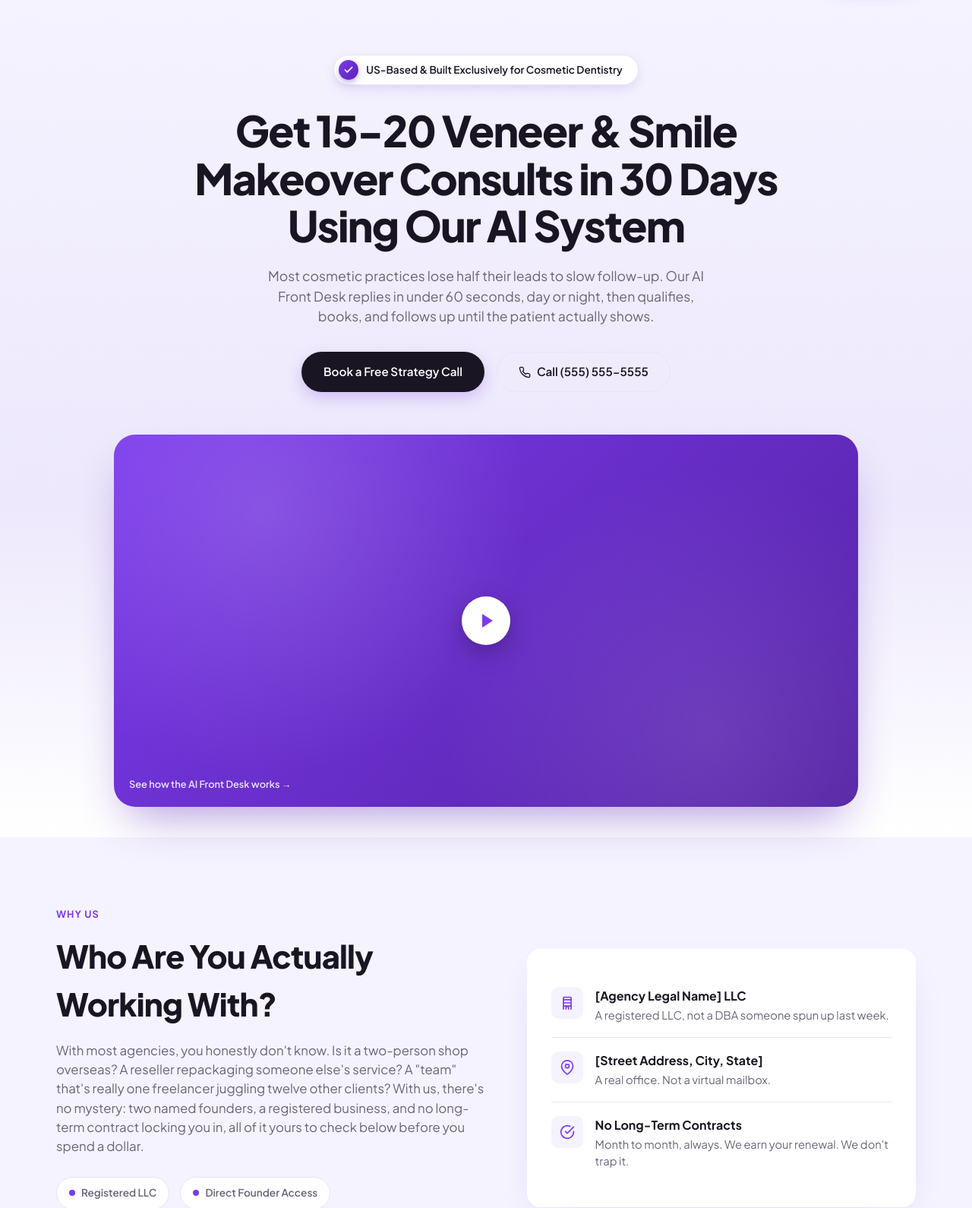
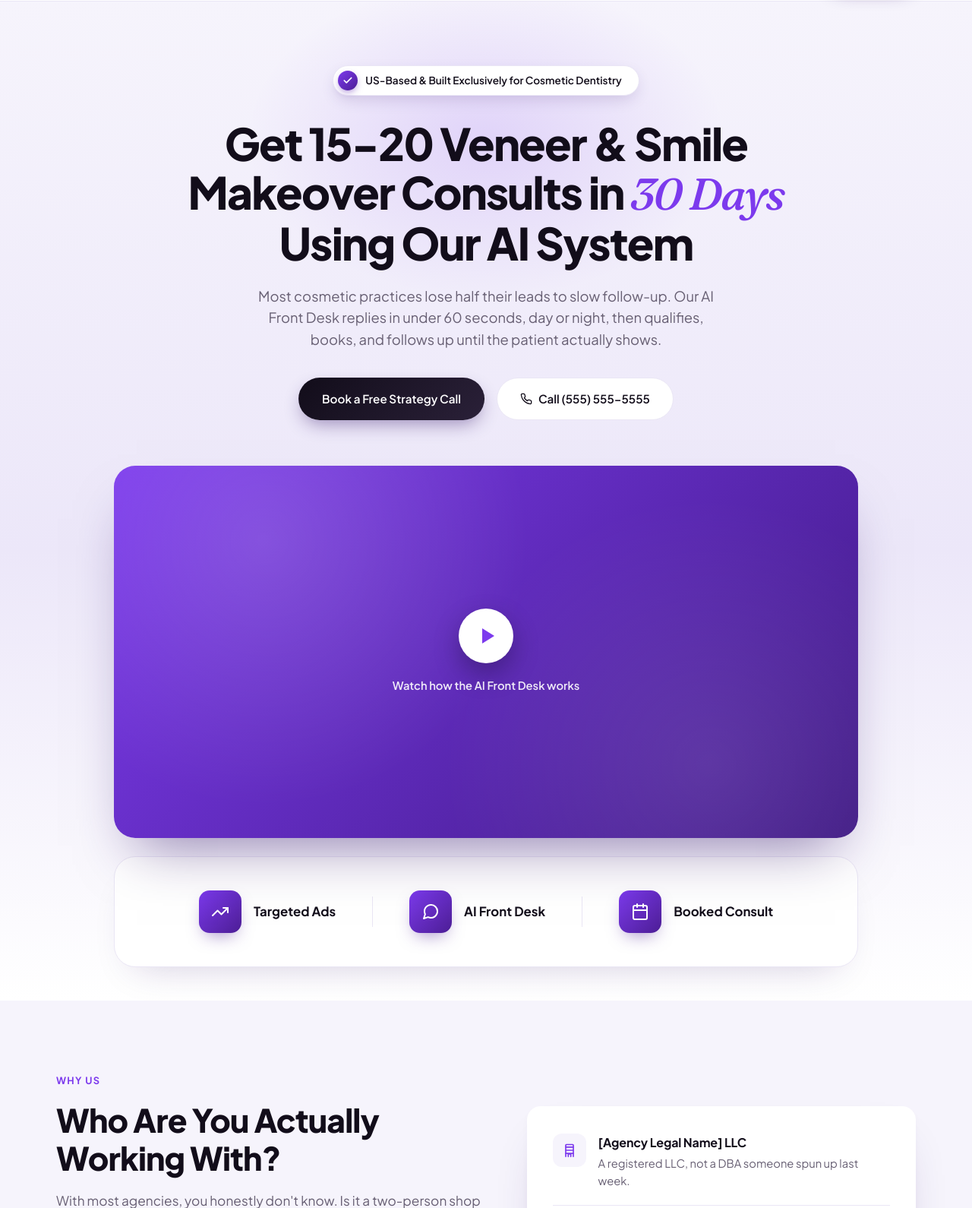
Before and after one commit to AdamRother/website, a plain HTML site: page index.html in a window 1280 px wide. Shown: the part 79-1669 px from the top of the page at 76% size. Drawn offline with Linux system fonts and the light colour scheme.

Commit message:
Redesign hero media area and refresh founder bios
Adds a real video slot above the process flow strip, separates them
into distinct cards, and rewrites founder bios in a credibility-focused
style. Also broad visual polish pass (shadows, spacing, color depth)
across the whole page.

```diff
--- a/index.html
+++ b/index.html
@@ -14,13 +14,14 @@
 <style>
   :root{
     --violet: #7C3AED;
-    --violet-dark: #5B21B6;
+    --violet-dark: #4C1D95;
+    --violet-deep: #2E1065;
     --violet-light: #A78BFA;
-    --bg-lavender: #F5F3FF;
-    --ink: #1A1523;
-    --ink-soft: #6B6478;
+    --bg-lavender: #F6F4FC;
+    --ink: #120D1A;
+    --ink-soft: #675F73;
     --white: #FFFFFF;
-    --border: #E9E4F7;
+    --border: #EAE6F5;
     --radius-lg: 28px;
     --radius-md: 18px;
     --radius-sm: 12px;
@@ -35,7 +36,7 @@
     font-family: 'Plus Jakarta Sans', sans-serif;
     color: var(--ink);
     background: var(--white);
-    line-height: 1.5;
+    line-height: 1.55;
     -webkit-font-smoothing: antialiased;
   }
 
@@ -62,43 +63,47 @@
     align-items: center;
     justify-content: center;
     gap: 8px;
-    padding: 14px 28px;
+    padding: 15px 30px;
     border-radius: 100px;
     font-weight: 600;
     font-size: 0.95rem;
     white-space: nowrap;
     border: 1.5px solid transparent;
     cursor: pointer;
-    transition: transform .15s ease, box-shadow .15s ease, background .15s ease;
+    transition: transform .18s ease, box-shadow .18s ease, background .18s ease, border-color .18s ease;
   }
   .btn:hover{ transform: translateY(-2px); }
+  .btn:active{ transform: translateY(0); }
 
   .btn-primary{
-    background: var(--ink);
+    background: linear-gradient(135deg, var(--ink) 0%, #2A2038 100%);
     color: var(--white);
-    box-shadow: 0 8px 20px rgba(124,58,237,0.25);
+    box-shadow: 0 10px 24px -6px rgba(46,16,101,0.45);
   }
-  .btn-primary:hover{ background: var(--violet-dark); }
+  .btn-primary:hover{
+    background: linear-gradient(135deg, var(--violet-dark) 0%, var(--violet-deep) 100%);
+    box-shadow: 0 14px 30px -6px rgba(76,29,149,0.5);
+  }
 
   .btn-outline{
-    background: transparent;
+    background: var(--white);
     color: var(--ink);
     border-color: var(--border);
   }
-  .btn-outline:hover{ border-color: var(--violet); color: var(--violet); }
+  .btn-outline:hover{ border-color: var(--violet); color: var(--violet); box-shadow: 0 8px 20px -8px rgba(124,58,237,0.3); }
 
   .btn-light{
     background: var(--white);
-    color: var(--violet-dark);
+    color: var(--violet-deep);
   }
   .btn-light:hover{ background: var(--bg-lavender); }
 
   .btn-ghost-light{
-    background: rgba(255,255,255,0.12);
+    background: rgba(255,255,255,0.1);
     color: var(--white);
-    border-color: rgba(255,255,255,0.4);
+    border-color: rgba(255,255,255,0.35);
   }
-  .btn-ghost-light:hover{ background: rgba(255,255,255,0.22); }
+  .btn-ghost-light:hover{ background: rgba(255,255,255,0.2); border-color: rgba(255,255,255,0.6); }
 
   .btn-sm{ padding: 11px 22px; font-size: 0.85rem; }
 
@@ -107,15 +112,15 @@
     position: sticky;
     top: 0;
     z-index: 50;
-    background: rgba(255,255,255,0.85);
-    backdrop-filter: blur(10px);
+    background: rgba(255,255,255,0.82);
+    backdrop-filter: blur(14px);
     border-bottom: 1px solid var(--border);
   }
   nav.wrap{
     display:flex;
     align-items:center;
     justify-content:space-between;
-    height: 78px;
+    height: 80px;
   }
   .logo{
     display:flex;
@@ -133,17 +138,20 @@
   .nav-links{
     display:flex;
     align-items:center;
-    gap: 36px;
+    gap: 38px;
     font-weight: 500;
     font-size: 0.95rem;
     color: var(--ink-soft);
   }
+  .nav-links a{ position: relative; padding: 4px 0; transition: color .15s ease; }
   .nav-links a:hover{ color: var(--ink); }
-  .nav-cta{ display:flex; align-items:center; gap:14px; }
+  .nav-cta{ display:flex; align-items:center; gap:16px; }
   .nav-phone{
-    display:flex; align-items:center; gap:6px;
+    display:flex; align-items:center; gap:7px;
     font-weight:600; font-size:0.9rem; color: var(--ink);
+    transition: color .15s ease;
   }
+  .nav-phone:hover{ color: var(--violet); }
 
   .menu-toggle{
     display:none;
@@ -160,12 +168,24 @@
 
   /* ---------- Hero ---------- */
   .hero{
-    background: linear-gradient(180deg, var(--bg-lavender) 0%, #EDE8FC 60%, var(--white) 100%);
-    padding: 72px 0 40px;
+    position: relative;
+    background: linear-gradient(180deg, var(--bg-lavender) 0%, #ECE7F9 55%, var(--white) 100%);
+    padding: 84px 0 44px;
+    overflow: hidden;
+  }
+  .hero::before{
+    content:"";
+    position:absolute;
+    top:-120px; left:50%;
+    width: 900px; height:600px;
+    transform: translateX(-50%);
+    background: radial-gradient(closest-side, rgba(124,58,237,0.16), transparent 70%);
+    pointer-events:none;
   }
   .hero-inner{
+    position: relative;
     text-align:center;
-    max-width: 820px;
+    max-width: 840px;
     margin: 0 auto;
   }
   .badge{
@@ -174,13 +194,13 @@
     gap:10px;
     background: var(--white);
     border: 1px solid var(--border);
-    padding: 6px 20px 6px 6px;
+    padding: 6px 22px 6px 6px;
     border-radius: 100px;
     font-size: 0.85rem;
     font-weight: 600;
     color: var(--ink);
-    box-shadow: 0 6px 18px -4px rgba(91,33,182,0.18);
-    margin-bottom: 28px;
+    box-shadow: 0 8px 22px -6px rgba(46,16,101,0.2);
+    margin-bottom: 30px;
   }
   .badge-icon{
     width: 26px;
@@ -194,17 +214,17 @@
     box-shadow: 0 4px 10px -2px rgba(91,33,182,0.5);
   }
   h1{
-    font-size: clamp(2.2rem, 5vw, 3.5rem);
+    font-size: clamp(2.3rem, 5vw, 3.65rem);
     font-weight: 800;
     letter-spacing: -0.03em;
-    line-height: 1.12;
-    margin-bottom: 22px;
+    line-height: 1.1;
+    margin-bottom: 24px;
   }
   .hero p.sub{
-    font-size: 1.1rem;
+    font-size: 1.15rem;
     color: var(--ink-soft);
-    max-width: 580px;
-    margin: 0 auto 34px;
+    max-width: 600px;
+    margin: 0 auto 36px;
   }
   .hero-ctas{
     display:flex;
@@ -212,23 +232,25 @@
     justify-content:center;
     gap: 16px;
     flex-wrap: wrap;
-    margin-bottom: 56px;
+    margin-bottom: 60px;
   }
 
-  .hero-visual{
+  .video-panel{
     position:relative;
     max-width: 980px;
-    margin: 0 auto;
+    margin: 0 auto 24px;
     border-radius: var(--radius-lg);
-    overflow:hidden;
-    background: linear-gradient(135deg, var(--violet), #4C1D95 120%);
+    overflow: hidden;
+    background: linear-gradient(135deg, var(--violet) 0%, var(--violet-deep) 130%);
     aspect-ratio: 16/8;
     display:flex;
+    flex-direction:column;
     align-items:center;
     justify-content:center;
-    box-shadow: 0 30px 60px -20px rgba(91,33,182,0.45);
+    gap: 18px;
+    box-shadow: 0 40px 70px -30px rgba(46,16,101,0.5);
   }
-  .hero-visual::before{
+  .video-panel::before{
     content:"";
     position:absolute; inset:0;
     background:
@@ -236,32 +258,80 @@
       radial-gradient(circle at 80% 80%, rgba(255,255,255,0.1), transparent 40%);
   }
   .play-btn{
-    width: 64px; height:64px;
+    position: relative;
+    width: 72px; height:72px;
     border-radius: 50%;
     background: var(--white);
+    border: none;
+    cursor: pointer;
     display:flex; align-items:center; justify-content:center;
-    box-shadow: 0 10px 30px rgba(0,0,0,0.25);
-    z-index:1;
+    box-shadow: 0 14px 34px rgba(0,0,0,0.28);
+    transition: transform .18s ease;
   }
+  .play-btn:hover{ transform: scale(1.06); }
   .play-btn::after{
     content:"";
     width:0; height:0;
-    border-left: 14px solid var(--violet);
-    border-top: 9px solid transparent;
-    border-bottom: 9px solid transparent;
-    margin-left: 4px;
+    border-left: 16px solid var(--violet);
+    border-top: 10px solid transparent;
+    border-bottom: 10px solid transparent;
+    margin-left: 5px;
   }
-  .hero-visual .caption{
-    position:absolute;
-    bottom: 20px; left:20px;
-    color: rgba(255,255,255,0.85);
-    font-size: 0.8rem;
-    font-weight:600;
-    z-index:1;
+  .video-caption{
+    position: relative;
+    color: rgba(255,255,255,0.9);
+    font-size: 0.92rem;
+    font-weight: 600;
+  }
+
+  .flow-strip{
+    max-width: 980px;
+    margin: 0 auto;
+    display:flex;
+    align-items:center;
+    justify-content:center;
+    gap: 48px;
+    padding: 44px 40px;
+    flex-wrap: wrap;
+    background: var(--white);
+    border: 1px solid var(--border);
+    border-radius: var(--radius-lg);
+    box-shadow: 0 24px 50px -30px rgba(46,16,101,0.25);
+  }
+  .flow-item{
+    display:flex;
+    align-items:center;
+    gap: 16px;
+  }
+  .flow-icon-sm{
+    width: 56px; height:56px;
+    flex-shrink: 0;
+    border-radius: 14px;
+    background: linear-gradient(135deg, var(--violet), var(--violet-dark));
+    color: var(--white);
+    display:flex; align-items:center; justify-content:center;
+    box-shadow: 0 10px 22px -8px rgba(76,29,149,0.5);
+  }
+  .flow-icon-sm svg{ width: 24px; height: 24px; }
+  .flow-item span{
+    color: var(--ink);
+    font-weight: 700;
+    font-size: 1.05rem;
+    white-space: nowrap;
+  }
+  .flow-divider{
+    width: 1px;
+    height: 40px;
+    background: var(--border);
+    flex-shrink: 0;
+  }
+  @media (max-width: 640px){
+    .flow-strip{ gap: 24px; padding: 32px 24px; }
+    .flow-divider{ display: none; }
   }
 
   /* ---------- Section shared ---------- */
-  section{ padding: 88px 0; }
+  section{ padding: 92px 0; }
   .section-head{
     text-align:center;
     max-width: 640px;
@@ -272,19 +342,20 @@
     color: var(--violet);
     font-weight: 700;
     font-size: 0.8rem;
-    letter-spacing: 0.08em;
+    letter-spacing: 0.1em;
     text-transform: uppercase;
-    margin-bottom: 14px;
+    margin-bottom: 16px;
   }
   h2{
-    font-size: clamp(1.8rem, 3.6vw, 2.6rem);
+    font-size: clamp(1.85rem, 3.6vw, 2.65rem);
     font-weight: 800;
     letter-spacing: -0.02em;
+    line-height: 1.18;
     margin-bottom: 16px;
   }
   .section-head p{
     color: var(--ink-soft);
-    font-size: 1.05rem;
+    font-size: 1.08rem;
   }
 
   /* ---------- Legitimacy ---------- */
@@ -298,43 +369,44 @@
   .legit-card{
     background: var(--white);
     border-radius: var(--radius-md);
-    padding: 32px;
-    box-shadow: 0 20px 50px -25px rgba(91,33,182,0.25);
+    padding: 34px;
+    box-shadow: 0 30px 60px -30px rgba(46,16,101,0.3), 0 4px 14px -6px rgba(46,16,101,0.08);
   }
   .legit-row{
     display:flex;
     gap: 16px;
-    padding: 18px 0;
+    padding: 20px 0;
     border-bottom: 1px solid var(--border);
   }
-  .legit-row:last-child{ border-bottom:none; }
+  .legit-row:first-child{ padding-top: 2px; }
+  .legit-row:last-child{ border-bottom:none; padding-bottom: 2px; }
   .legit-icon{
-    width: 42px; height:42px; flex-shrink:0;
-    border-radius: 10px;
+    width: 44px; height:44px; flex-shrink:0;
+    border-radius: 12px;
     background: var(--bg-lavender);
     color: var(--violet);
     display:flex; align-items:center; justify-content:center;
-    font-weight:800;
   }
-  .legit-row h4{ font-size: 1rem; font-weight:700; margin-bottom:2px; }
+  .legit-row h4{ font-size: 1rem; font-weight:700; margin-bottom:3px; letter-spacing: -0.01em; }
   .legit-row p{ color: var(--ink-soft); font-size: 0.92rem; }
 
   .legit-copy h2{ margin-bottom: 18px; }
-  .legit-copy p{ color: var(--ink-soft); font-size: 1.05rem; margin-bottom: 28px; }
+  .legit-copy p{ color: var(--ink-soft); font-size: 1.08rem; margin-bottom: 30px; }
 
-  .badge-row{ display:flex; gap:14px; flex-wrap:wrap; }
+  .badge-row{ display:flex; gap:12px; flex-wrap:wrap; }
   .cert-badge{
     display:flex; align-items:center; gap:8px;
     background: var(--white);
     border: 1px solid var(--border);
-    padding: 10px 16px;
+    padding: 10px 18px;
     border-radius: 100px;
     font-size: 0.85rem;
     font-weight: 600;
     color: var(--ink-soft);
+    box-shadow: 0 2px 8px -4px rgba(46,16,101,0.12);
   }
   .cert-badge .dot{
-    width:8px; height:8px; border-radius:50%; background: var(--violet);
+    width:7px; height:7px; border-radius:50%; background: var(--violet);
   }
 
   /* ---------- Founders ---------- */
@@ -349,16 +421,23 @@
     background: var(--white);
     border: 1px solid var(--border);
     border-radius: var(--radius-md);
-    padding: 28px;
+    padding: 32px 28px;
     text-align:center;
+    transition: box-shadow .2s ease, transform .2s ease;
+  }
+  .founder-card:hover{
+    transform: translateY(-4px);
+    box-shadow: 0 30px 50px -28px rgba(46,16,101,0.3);
   }
   .founder-photo{
-    width: 160px; height: 160px;
-    margin: 0 auto 20px;
+    width: 168px; height: 168px;
+    margin: 0 auto 22px;
     border-radius: 50%;
     overflow: hidden;
     background: linear-gradient(135deg, var(--violet-light), var(--violet-dark));
-    box-shadow: 0 12px 28px -12px rgba(91,33,182,0.45);
+    box-shadow: 0 16px 32px -14px rgba(46,16,101,0.5);
+    border: 4px solid var(--white);
+    outline: 1px solid var(--border);
   }
   .founder-photo img{
     display: block;
@@ -367,14 +446,14 @@
     object-fit: cover;
     object-position: center;
   }
-  .founder-card h3{ font-size: 1.15rem; font-weight: 800; margin-bottom: 4px; }
+  .founder-card h3{ font-size: 1.2rem; font-weight: 800; margin-bottom: 4px; letter-spacing: -0.01em; }
   .founder-role{
     color: var(--violet);
     font-size: 0.85rem;
     font-weight: 700;
-    margin-bottom: 14px;
+    margin-bottom: 16px;
   }
-  .founder-card p.bio{ color: var(--ink-soft); font-size: 0.92rem; }
+  .founder-card p.bio{ color: var(--ink-soft); font-size: 0.93rem; }
 
   /* ---------- What We Do ---------- */
   .services-grid{
@@ -386,24 +465,25 @@
     background: var(--white);
     border: 1px solid var(--border);
     border-radius: var(--radius-md);
-    padding: 30px 26px;
-    transition: transform .2s ease, box-shadow .2s ease;
+    padding: 32px 28px;
+    transition: transform .2s ease, box-shadow .2s ease, border-color .2s ease;
   }
   .service-card:hover{
     transform: translateY(-6px);
-    box-shadow: 0 24px 40px -20px rgba(91,33,182,0.25);
+    box-shadow: 0 30px 50px -26px rgba(46,16,101,0.28);
     border-color: transparent;
   }
   .service-icon{
-    width: 46px; height:46px;
-    border-radius: 12px;
+    width: 48px; height:48px;
+    border-radius: 13px;
     background: linear-gradient(135deg, var(--violet), var(--violet-dark));
-    margin-bottom: 20px;
+    margin-bottom: 22px;
     display:flex; align-items:center; justify-content:center;
-    color:white; font-weight:800;
+    color:white;
+    box-shadow: 0 10px 20px -8px rgba(76,29,149,0.55);
   }
-  .service-card h3{ font-size: 1.05rem; margin-bottom: 10px; font-weight:700; }
-  .service-card p{ color: var(--ink-soft); font-size: 0.92rem; }
+  .service-card h3{ font-size: 1.08rem; margin-bottom: 10px; font-weight:700; letter-spacing: -0.01em; }
+  .service-card p{ color: var(--ink-soft); font-size: 0.93rem; }
 
   /* ---------- FAQ ---------- */
   .faq-list{
@@ -422,7 +502,7 @@
   }
   .faq-item.open{
     border-color: var(--violet-light);
-    box-shadow: 0 12px 30px -18px rgba(91,33,182,0.35);
+    box-shadow: 0 16px 34px -20px rgba(76,29,149,0.4);
   }
   .faq-question{
     width: 100%;
@@ -430,7 +510,7 @@
     align-items: center;
     justify-content: space-between;
     gap: 20px;
-    padding: 20px 24px;
+    padding: 22px 26px;
     background: none;
     border: none;
     text-align: left;
@@ -452,27 +532,36 @@
     transition: max-height .3s ease;
   }
   .faq-answer p{
-    padding: 0 24px 20px;
+    padding: 0 26px 22px;
     color: var(--ink-soft);
-    font-size: 0.95rem;
+    font-size: 0.96rem;
     line-height: 1.65;
   }
 
   /* ---------- Closing CTA ---------- */
   .cta-band{
-    background: linear-gradient(135deg, var(--violet) 0%, var(--violet-dark) 100%);
+    position: relative;
+    background: linear-gradient(135deg, var(--violet) 0%, var(--violet-deep) 130%);
     border-radius: var(--radius-lg);
     margin: 0 24px;
-    padding: 64px 40px;
+    padding: 68px 40px;
     text-align:center;
     color: white;
+    overflow: hidden;
   }
+  .cta-band::before{
+    content:"";
+    position:absolute; inset:0;
+    background: radial-gradient(circle at 50% 0%, rgba(255,255,255,0.12), transparent 60%);
+    pointer-events:none;
+  }
+  .cta-band h2, .cta-band p, .cta-band .btns{ position: relative; }
   .cta-band h2{ color:white; margin-bottom: 14px; }
   .cta-band p{
     color: rgba(255,255,255,0.82);
     max-width: 520px;
-    margin: 0 auto 34px;
-    font-size: 1.05rem;
+    margin: 0 auto 36px;
+    font-size: 1.08rem;
   }
   .cta-band .btns{
     display:flex; gap:16px; justify-content:center; flex-wrap:wrap;
@@ -481,7 +570,7 @@
 
   /* ---------- Footer ---------- */
   footer{
-    padding: 60px 0 32px;
+    padding: 64px 0 34px;
   }
   .footer-top{
     display:flex;
@@ -490,12 +579,12 @@
     flex-wrap:wrap;
     padding-bottom: 40px;
     border-bottom: 1px solid var(--border);
-    margin-bottom: 24px;
+    margin-bottom: 26px;
   }
   .footer-brand p{
     color: var(--ink-soft);
     max-width: 320px;
-    margin-top: 12px;
+    margin-top: 14px;
     font-size: 0.92rem;
   }
   .footer-cols{
@@ -509,7 +598,7 @@
     margin-bottom: 16px;
     color: var(--ink-soft);
     text-transform: uppercase;
-    letter-spacing: 0.05em;
+    letter-spacing: 0.06em;
   }
   .footer-col a, .footer-col p{
     display:block;
@@ -601,7 +690,7 @@
       <span>US-Based &amp; Built Exclusively for Cosmetic Dentistry</span>
     </div>
 
-    <h1>Get 15-20 Veneer &amp; Smile Makeover Consults in 30 Days Using Our AI System</h1>
+    <h1>Get 15-20 Veneer &amp; Smile Makeover Consults in <em>30 Days</em> Using Our AI System</h1>
     <p class="sub">Most cosmetic practices lose half their leads to slow follow-up. Our AI Front Desk replies in under 60 seconds, day or night, then qualifies, books, and follows up until the patient actually shows.</p>
 
     <div class="hero-ctas">
@@ -611,9 +700,27 @@
   </div>
 
   <div class="wrap">
-    <div class="hero-visual">
-      <div class="play-btn"></div>
-      <span class="caption">See how the AI Front Desk works →</span>
+    <div class="video-panel">
+      <!-- Swap this block for a real <video> or embed (YouTube/Vimeo/Loom) when the video is ready -->
+      <button class="play-btn" aria-label="Play video"></button>
+      <span class="video-caption">Watch how the AI Front Desk works</span>
+    </div>
+
+    <div class="flow-strip">
+      <div class="flow-item">
+        <div class="flow-icon-sm"><svg viewBox="0 0 24 24" width="18" height="18" fill="none" stroke="currentColor" stroke-width="2" stroke-linecap="round" stroke-linejoin="round"><polyline points="22 7 13.5 15.5 8.5 10.5 2 17"></polyline><polyline points="16 7 22 7 22 13"></polyline></svg></div>
+        <span>Targeted Ads</span>
+      </div>
+      <div class="flow-divider"></div>
+      <div class="flow-item">
+        <div class="flow-icon-sm"><svg viewBox="0 0 24 24" width="18" height="18" fill="none" stroke="currentColor" stroke-width="2" stroke-linecap="round" stroke-linejoin="round"><path d="M21 11.5a8.38 8.38 0 0 1-.9 3.8 8.5 8.5 0 0 1-7.6 4.7 8.38 8.38 0 0 1-3.8-.9L3 21l1.9-5.7a8.38 8.38 0 0 1-.9-3.8 8.5 8.5 0 0 1 4.7-7.6 8.38 8.38 0 0 1 3.8-.9h.5a8.48 8.48 0 0 1 8 8v.5z"></path></svg></div>
+        <span>AI Front Desk</span>
+      </div>
+      <div class="flow-divider"></div>
+      <div class="flow-item">
+        <div class="flow-icon-sm"><svg viewBox="0 0 24 24" width="18" height="18" fill="none" stroke="currentColor" stroke-width="2" stroke-linecap="round" stroke-linejoin="round"><rect x="3" y="4" width="18" height="18" rx="2" ry="2"></rect><line x1="16" y1="2" x2="16" y2="6"></line><line x1="8" y1="2" x2="8" y2="6"></line><line x1="3" y1="10" x2="21" y2="10"></line></svg></div>
+        <span>Booked Consult</span>
+      </div>
     </div>
   </div>
 </section>
@@ -668,13 +775,13 @@
         <div class="founder-photo"><img src="assets/Adam.png" alt="Adam Rother"></div>
         <h3>Adam Rother</h3>
         <div class="founder-role">AI, Strategy &amp; Marketing Expert</div>
-        <p class="bio">Builds the AI systems and campaign strategy behind every lead you get, from first click to booked consult.</p>
+        <p class="bio">Specializes in AI-driven marketing systems for service businesses. Adam designs the automation, ad strategy, and lead-response infrastructure behind every campaign this agency runs.</p>
       </div>
       <div class="founder-card">
         <div class="founder-photo"><img src="assets/Princess.png" alt="Princess Bonhomme"></div>
         <h3>Princess Bonhomme</h3>
         <div class="founder-role">Sales &amp; Strategy Consultant</div>
-        <p class="bio">Turns booked consults into signed cases. Sales strategy is her whole job, not a side task.</p>
+        <p class="bio">A sales strategist focused on high-ticket consultation conversion. Princess develops the scripts, objection handling, and follow-up process that turn booked consults into signed cases.</p>
       </div>
     </div>
   </div>
```
